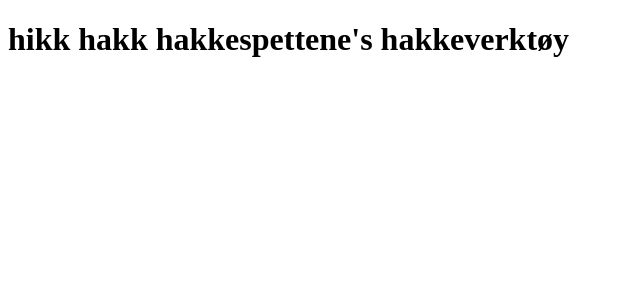
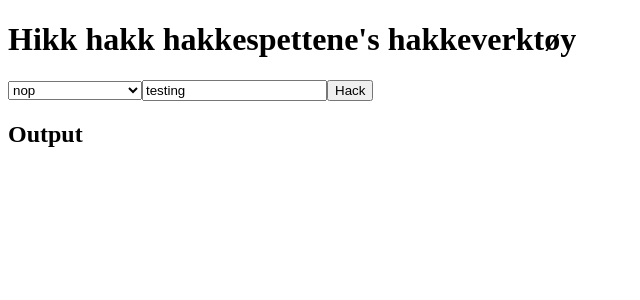
Before and after one commit to hakkespettene/frontend, a React (Create React App) app: page / in a window 1280 px wide. Shown: the top 300 px of the page, without its empty margins (0-640 px from the left). Built offline with nearby package versions, Linux system fonts and the light colour scheme.

Commit message:
testing mvp

```diff
--- a/package.json
+++ b/package.json
@@ -7,10 +7,13 @@
     "@testing-library/react": "^9.3.2",
     "@testing-library/user-event": "^7.1.2",
     "@types/jest": "^24.0.0",
+    "@types/md5": "^2.1.33",
     "@types/node": "^12.0.0",
     "@types/react": "^16.9.0",
     "@types/react-dom": "^16.9.0",
     "@types/styled-components": "^4.4.3",
+    "formik": "^2.1.4",
+    "md5": "^2.2.1",
     "react": "^16.12.0",
     "react-dom": "^16.12.0",
     "react-scripts": "3.4.0",
--- a/src/App.tsx
+++ b/src/App.tsx
@@ -1,7 +1,55 @@
 import React from "react";
 
+import { Formik, Field } from "formik";
+import { TOOLS } from "./tools";
+
 const App: React.FC = props => {
-  return <h1>hikk hakk hakkespettene's hakkeverktøy</h1>;
+  const [output, setOutput] = React.useState<typeof props.children>(null);
+
+  const [tool, setTool] = React.useState<number>(0);
+
+  const onSelectToolChange: React.ChangeEventHandler<HTMLSelectElement> = e => {
+    setTool(Number(e.currentTarget.value));
+  };
+
+  return (
+    <div>
+      <h1>Hikk hakk hakkespettene's hakkeverktøy</h1>
+
+      <select value={tool} onChange={onSelectToolChange}>
+        {TOOLS.map((e, i) => (
+          <option key={e.name} value={i}>
+            {e.name}
+          </option>
+        ))}
+      </select>
+
+      <Formik
+        initialValues={TOOLS[tool].defaultValues}
+        onSubmit={(values, _) => setOutput(TOOLS[tool].func(values))}
+        enableReinitialize={true}
+      >
+        {props => (
+          <>
+            {Object.entries(TOOLS[tool].defaultValues).map(e => (
+              <Field
+                key={e[0]}
+                type={typeof e[1]}
+                name={e[0]}
+                value={props.values[e[0]]}
+              />
+            ))}
+            <button onClick={props.submitForm} type="submit">
+              Hack
+            </button>
+          </>
+        )}
+      </Formik>
+
+      <h2>Output</h2>
+      <div>{output}</div>
+    </div>
+  );
 };
 
 export default App;
--- /dev/null
+++ b/src/tools.tsx
@@ -0,0 +1,35 @@
+import React from "react";
+
+import md5 from "md5";
+
+/**
+ * List of all tools, generate UI from this.
+ */
+
+type ToolFunc<I, O> = (input: I) => O;
+type Tool<I, O> = { func: ToolFunc<I, O>; defaultValues: I; name: string };
+
+const nop: ToolFunc<{ data: string }, JSX.Element> = input => (
+  <h1>Testing {input.data}</h1>
+);
+const addOne: ToolFunc<{ data: number }, JSX.Element> = input => (
+  <h1>{input.data + 1}</h1>
+);
+const md5hash: ToolFunc<{ data: string }, JSX.Element> = input => (
+  <pre>{md5(input.data)}</pre>
+);
+const addThreeNumbers: ToolFunc<
+  { num1: number; num2: number; num3: number },
+  number
+> = input => input.num1 + input.num2 + input.num3;
+
+export const TOOLS: Array<Tool<any, any>> = [
+  { func: nop, defaultValues: { data: "testing" }, name: "nop" as const },
+  { func: addOne, defaultValues: { data: 12 }, name: "addone" as const },
+  { func: md5hash, defaultValues: { data: "" }, name: "md5" as const },
+  {
+    func: addThreeNumbers,
+    defaultValues: { num1: 10, num2: 12, num3: 14 },
+    name: "add three numbers" as const
+  }
+];
```
Also changed, not shown: 1 other file (tests, documents, lock files or other folders).
